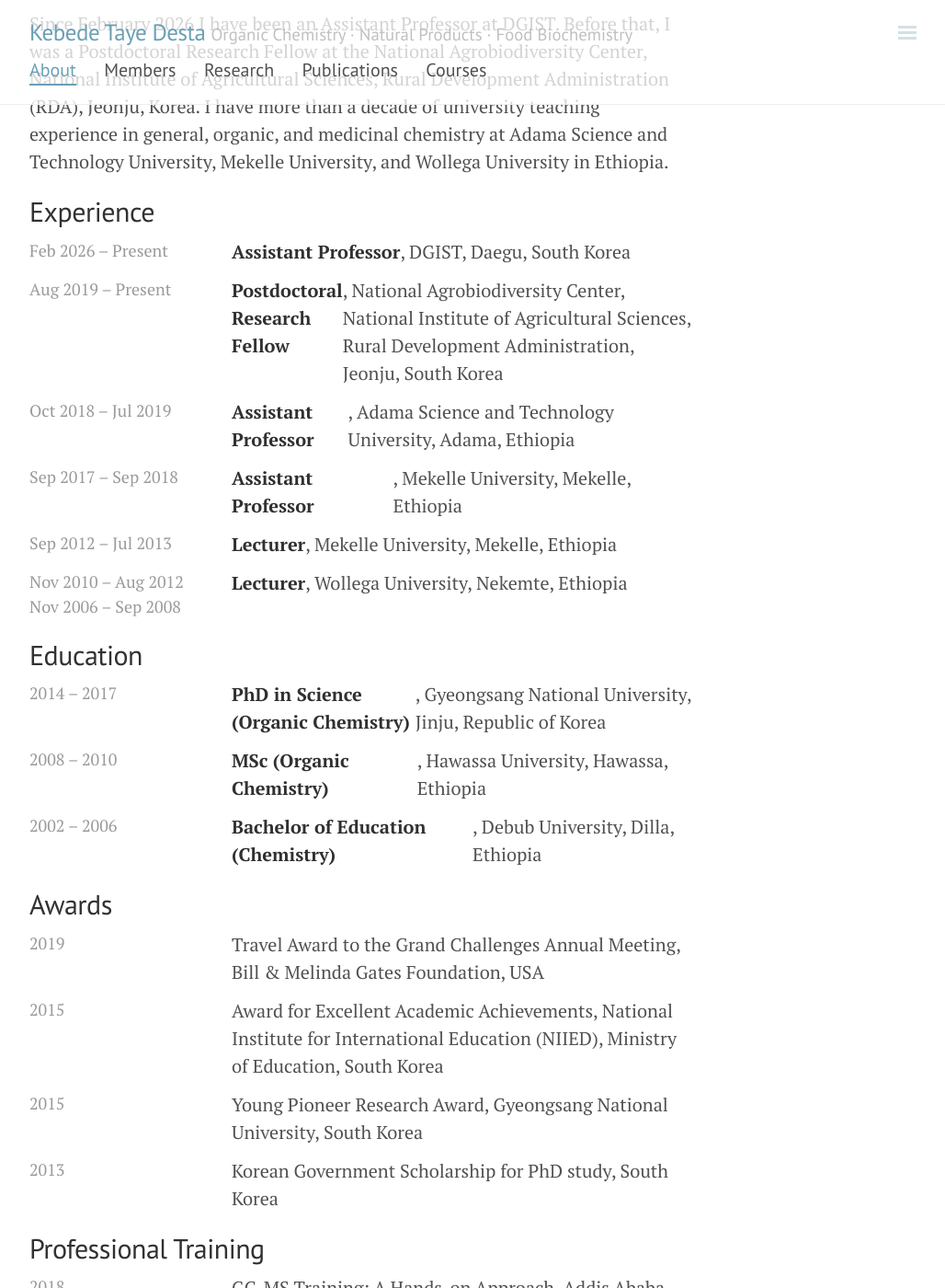
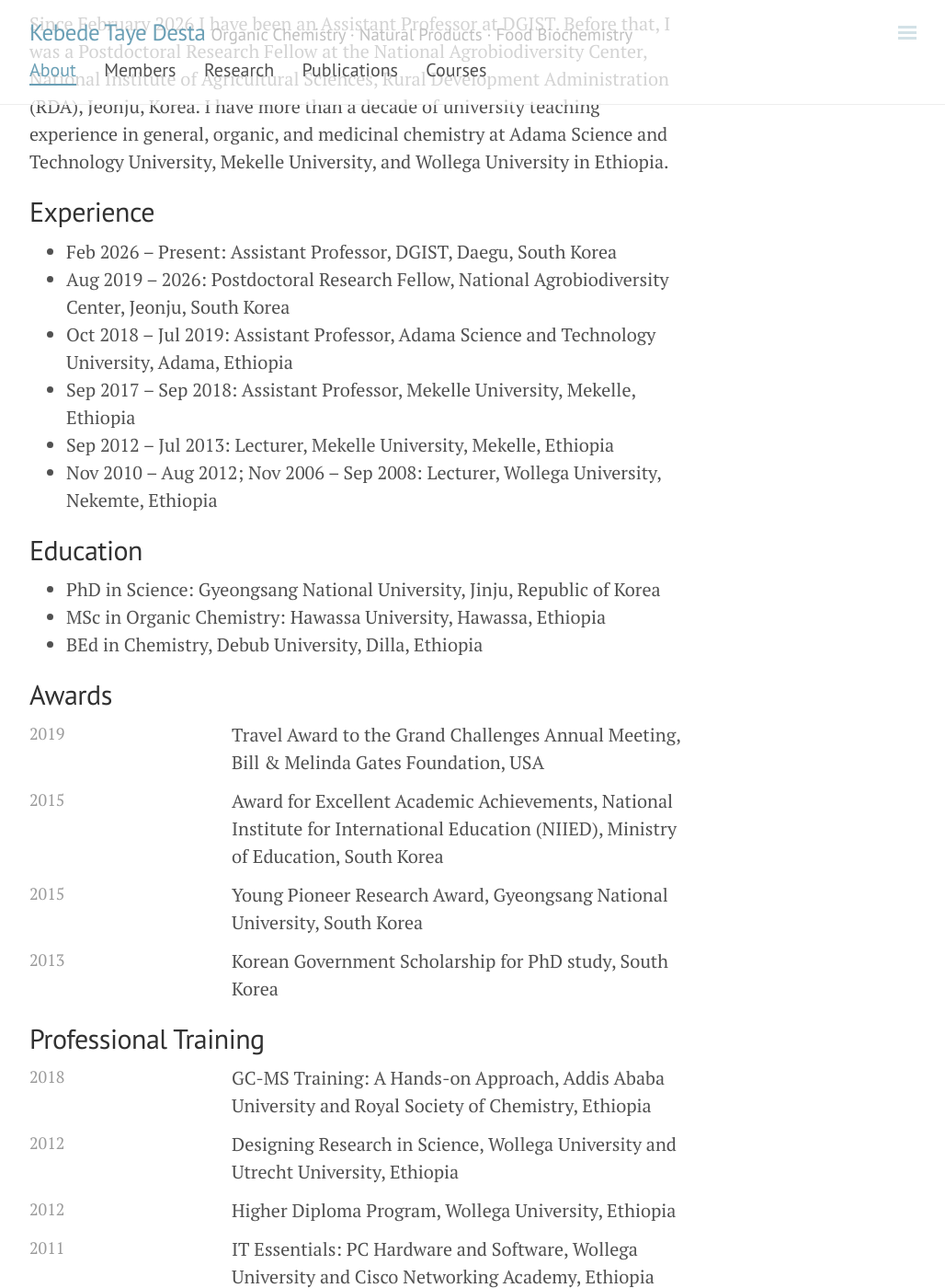
Before and after one commit to ktdesta/ktdesta.github.io, a Jekyll site: the page built from index.md, in a window 1280 px wide and 1400 px high, scrolled down 699 px. Shown: the whole window at 92% size, without its empty margins (248-1276 px from the left). Built offline with Jekyll 4.4.1, drawn with Linux system fonts in a browser that asks for light colours; comment, search, counter and statistics services are not loaded.

Commit message:
Refactor experience and education sections in index.md

```diff
--- a/index.md
+++ b/index.md
@@ -20,31 +20,20 @@ Since February 2026 I have been an Assistant Professor at DGIST. Before that, I
 
 ## Experience
 
-<ul class="cv-list">
-  <li><span class="cv-date">Feb 2026 – Present</span>
-    <strong>Assistant Professor</strong>, DGIST, Daegu, South Korea</li>
-  <li><span class="cv-date">Aug 2019 – Present</span>
-    <strong>Postdoctoral Research Fellow</strong>, National Agrobiodiversity Center, National Institute of Agricultural Sciences, Rural Development Administration, Jeonju, South Korea</li>
-  <li><span class="cv-date">Oct 2018 – Jul 2019</span>
-    <strong>Assistant Professor</strong>, Adama Science and Technology University, Adama, Ethiopia</li>
-  <li><span class="cv-date">Sep 2017 – Sep 2018</span>
-    <strong>Assistant Professor</strong>, Mekelle University, Mekelle, Ethiopia</li>
-  <li><span class="cv-date">Sep 2012 – Jul 2013</span>
-    <strong>Lecturer</strong>, Mekelle University, Mekelle, Ethiopia</li>
-  <li><span class="cv-date">Nov 2010 – Aug 2012<br>Nov 2006 – Sep 2008</span>
-    <strong>Lecturer</strong>, Wollega University, Nekemte, Ethiopia</li>
-</ul>
+- Feb 2026 – Present: Assistant Professor, DGIST, Daegu, South Korea
+- Aug 2019 – 2026: Postdoctoral Research Fellow, National Agrobiodiversity Center, Jeonju, South Korea
+- Oct 2018 – Jul 2019: Assistant Professor, Adama Science and Technology University, Adama, Ethiopia
+- Sep 2017 – Sep 2018: Assistant Professor, Mekelle University, Mekelle, Ethiopia
+- Sep 2012 – Jul 2013: Lecturer, Mekelle University, Mekelle, Ethiopia
+- Nov 2010 – Aug 2012; Nov 2006 – Sep 2008: Lecturer, Wollega University, Nekemte, Ethiopia
+
 
 ## Education
 
-<ul class="cv-list">
-  <li><span class="cv-date">2014 – 2017</span>
-    <strong>PhD in Science (Organic Chemistry)</strong>, Gyeongsang National University, Jinju, Republic of Korea</li>
-  <li><span class="cv-date">2008 – 2010</span>
-    <strong>MSc (Organic Chemistry)</strong>, Hawassa University, Hawassa, Ethiopia</li>
-  <li><span class="cv-date">2002 – 2006</span>
-    <strong>Bachelor of Education (Chemistry)</strong>, Debub University, Dilla, Ethiopia</li>
-</ul>
+- PhD in Science: Gyeongsang National University, Jinju, Republic of Korea
+- MSc in Organic Chemistry: Hawassa University, Hawassa, Ethiopia
+- BEd in Chemistry, Debub University, Dilla, Ethiopia
+
 
 ## Awards
 
```
